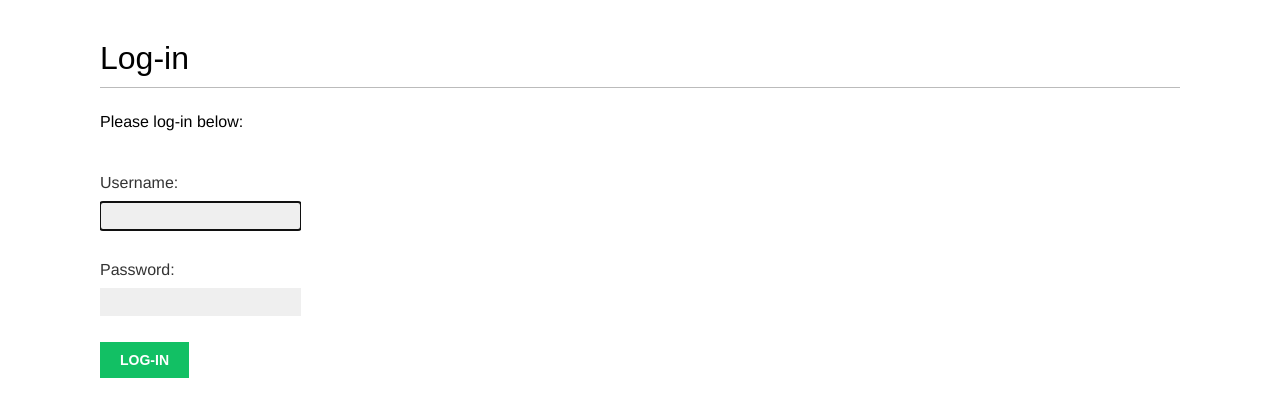
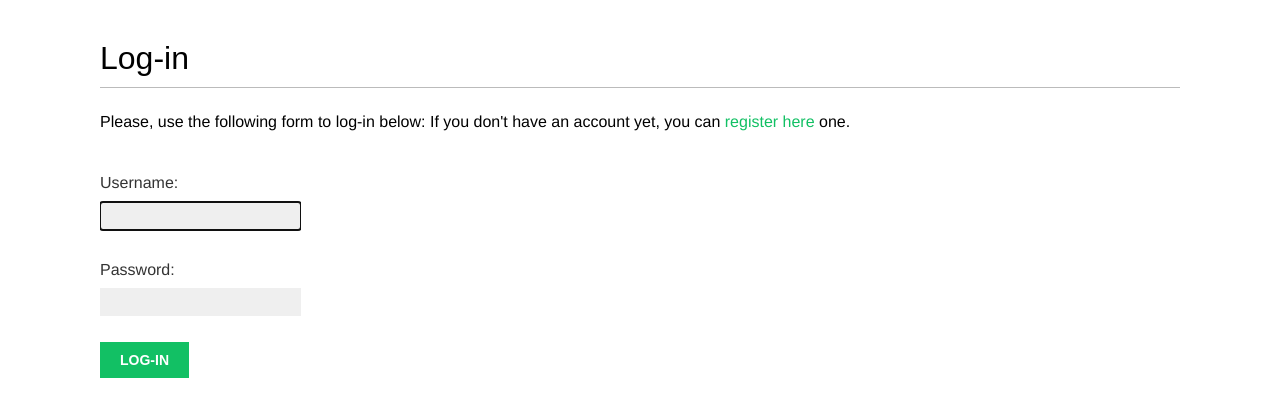
Before and after one commit to manny-uncharted/raver, a Django app: page /account/login/ in a window 1280 px wide. Shown: the part 47-464 px from the top of the page. Run offline with Django 4.2, Linux system fonts and the light colour scheme; some web fonts are replaced.

Commit message:
Modified the registration/login template. - Added a link to make users who don't have an account to be able to register.

```diff
--- a/raver/account/templates/registration/login.html
+++ b/raver/account/templates/registration/login.html
@@ -7,7 +7,10 @@
     {% if form.errors %}
         <p>Your username and password didn't match. Please try again.</p>
     {% else %}
-        <p>Please log-in below:</p>
+        <p>
+            Please, use the following form to log-in below:
+            If you don't have an account yet, you can <a href="{% url 'register' %}">register here</a> one.
+        </p>
     {% endif %}
     <div class="login-form">
         <form action="{% url 'login' %}" method="post">
```
